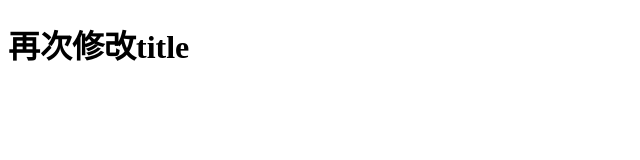
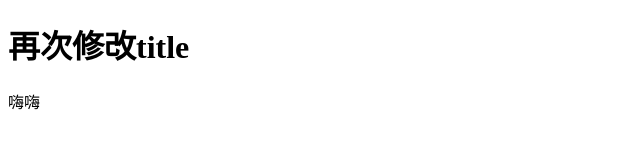
Before and after one commit to SJLU0/0808test-git, a plain HTML site: page index.html in a window 1280 px wide. Shown: the full height of the page, 0-640 px from the left. Drawn offline with Linux system fonts and the light colour scheme.

Commit message:
新增p標籤

```diff
--- a/index.html
+++ b/index.html
@@ -7,5 +7,6 @@
   </head>
   <body>
     <h1>再次修改title</h1>
+    <p>嗨嗨</p>
   </body>
 </html>
```
